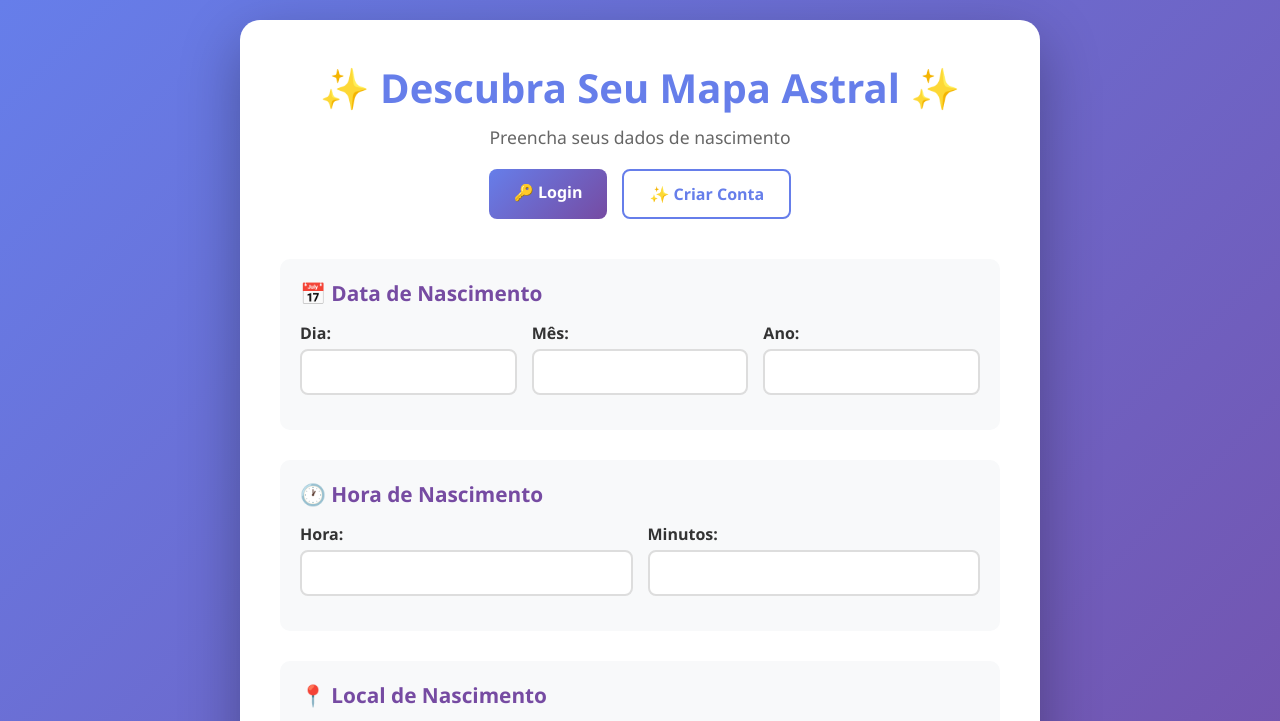
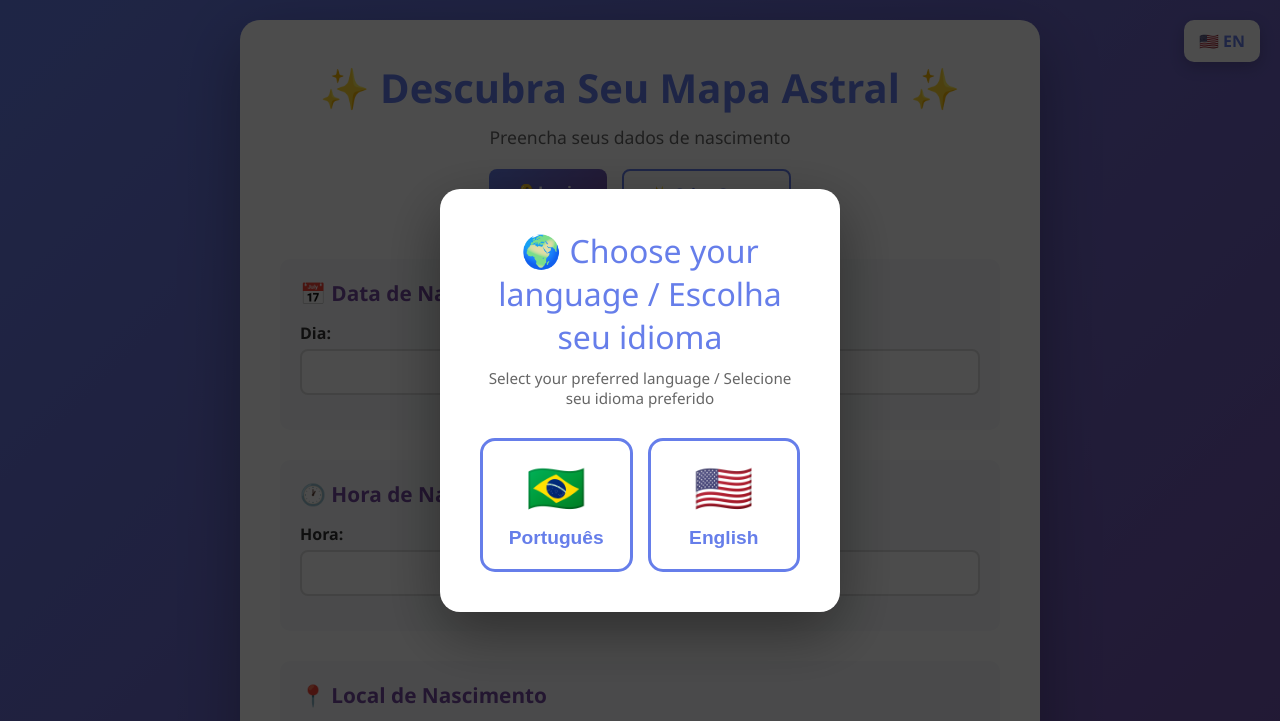
Before and after one commit to thomasjoaquim/horoscope-app, a website: page public/index.html in a window 1280 px wide. Shown: the top 721 px of the page. Drawn offline with Linux system fonts and the light colour scheme.

Commit message:
traducoes

```diff
--- /dev/null
+++ b/public/i18n.js
@@ -0,0 +1,316 @@
+// Sistema de Internacionalização (i18n)
+
+class I18n {
+    constructor() {
+        this.translations = null;
+        this.currentLang = this.getStoredLanguage() || null;
+        this.defaultLang = 'pt';
+    }
+
+    // Carregar traduções do arquivo JSON
+    async loadTranslations() {
+        try {
+            const response = await fetch('/translations.json');
+            this.translations = await response.json();
+            return true;
+        } catch (error) {
+            console.error('Erro ao carregar traduções:', error);
+            return false;
+        }
+    }
+
+    // Obter idioma armazenado no localStorage
+    getStoredLanguage() {
+        return localStorage.getItem('language');
+    }
+
+    // Salvar idioma no localStorage
+    setStoredLanguage(lang) {
+        localStorage.setItem('language', lang);
+        this.currentLang = lang;
+    }
+
+    // Verificar se já escolheu o idioma
+    hasChosenLanguage() {
+        return this.getStoredLanguage() !== null;
+    }
+
+    // Obter tradução por chave
+    t(key) {
+        if (!this.translations || !this.currentLang) {
+            return key;
+        }
+
+        const keys = key.split('.');
+        let value = this.translations[this.currentLang];
+
+        for (const k of keys) {
+            if (value && value[k] !== undefined) {
+                value = value[k];
+            } else {
+                return key;
+            }
+        }
+
+        return value;
+    }
+
+    // Traduzir toda a página
+    translatePage() {
+        if (!this.currentLang) return;
+
+        // Traduzir elementos com atributo data-i18n
+        document.querySelectorAll('[data-i18n]').forEach(element => {
+            const key = element.getAttribute('data-i18n');
+            element.textContent = this.t(key);
+        });
+
+        // Traduzir placeholders
+        document.querySelectorAll('[data-i18n-placeholder]').forEach(element => {
+            const key = element.getAttribute('data-i18n-placeholder');
+            element.placeholder = this.t(key);
+        });
+
+        // Traduzir valores de input
+        document.querySelectorAll('[data-i18n-value]').forEach(element => {
+            const key = element.getAttribute('data-i18n-value');
+            element.value = this.t(key);
+        });
+
+        // Traduzir títulos (title attribute)
+        document.querySelectorAll('[data-i18n-title]').forEach(element => {
+            const key = element.getAttribute('data-i18n-title');
+            element.title = this.t(key);
+        });
+    }
+
+    // Mostrar popup de seleção de idioma
+    showLanguagePopup() {
+        // Criar overlay
+        const overlay = document.createElement('div');
+        overlay.id = 'language-popup-overlay';
+        overlay.style.cssText = `
+            position: fixed;
+            top: 0;
+            left: 0;
+            width: 100%;
+            height: 100%;
+            background: rgba(0, 0, 0, 0.7);
+            display: flex;
+            justify-content: center;
+            align-items: center;
+            z-index: 9999;
+            animation: fadeIn 0.3s;
+        `;
+
+        // Criar popup
+        const popup = document.createElement('div');
+        popup.style.cssText = `
+            background: white;
+            border-radius: 20px;
+            padding: 40px;
+            max-width: 400px;
+            width: 90%;
+            box-shadow: 0 20px 60px rgba(0,0,0,0.4);
+            text-align: center;
+            animation: slideUp 0.3s;
+        `;
+
+        popup.innerHTML = `
+            <style>
+                @keyframes fadeIn {
+                    from { opacity: 0; }
+                    to { opacity: 1; }
+                }
+                @keyframes slideUp {
+                    from { transform: translateY(50px); opacity: 0; }
+                    to { transform: translateY(0); opacity: 1; }
+                }
+                .lang-title {
+                    font-size: 2em;
+                    color: #667eea;
+                    margin-bottom: 10px;
+                }
+                .lang-subtitle {
+                    color: #666;
+                    margin-bottom: 30px;
+                    font-size: 0.95em;
+                }
+                .lang-buttons {
+                    display: flex;
+                    gap: 15px;
+                    justify-content: center;
+                }
+                .lang-btn {
+                    flex: 1;
+                    padding: 20px;
+                    border: 3px solid #667eea;
+                    border-radius: 15px;
+                    background: white;
+                    color: #667eea;
+                    font-size: 1.2em;
+                    font-weight: bold;
+                    cursor: pointer;
+                    transition: all 0.3s;
+                    display: flex;
+                    flex-direction: column;
+                    align-items: center;
+                    gap: 10px;
+                }
+                .lang-btn:hover {
+                    background: linear-gradient(135deg, #667eea 0%, #764ba2 100%);
+                    color: white;
+                    transform: translateY(-5px);
+                    box-shadow: 0 10px 30px rgba(102, 126, 234, 0.4);
+                }
+                .lang-btn .flag {
+                    font-size: 2.5em;
+                }
+                .lang-btn .text {
+                    font-size: 1em;
+                }
+            </style>
+            <div class="lang-title">🌍 Choose your language / Escolha seu idioma</div>
+            <div class="lang-subtitle">Select your preferred language / Selecione seu idioma preferido</div>
+            <div class="lang-buttons">
+                <button class="lang-btn" data-lang="pt">
+                    <span class="flag">🇧🇷</span>
+                    <span class="text">Português</span>
+                </button>
+                <button class="lang-btn" data-lang="en">
+                    <span class="flag">🇺🇸</span>
+                    <span class="text">English</span>
+                </button>
+            </div>
+        `;
+
+        overlay.appendChild(popup);
+        document.body.appendChild(overlay);
+
+        // Adicionar event listeners nos botões
+        popup.querySelectorAll('.lang-btn').forEach(btn => {
+            btn.addEventListener('click', () => {
+                const lang = btn.getAttribute('data-lang');
+                this.setLanguage(lang);
+                this.closeLanguagePopup();
+            });
+        });
+
+        // Evitar fechar ao clicar no popup
+        popup.addEventListener('click', (e) => {
+            e.stopPropagation();
+        });
+    }
+
+    // Fechar popup de idioma
+    closeLanguagePopup() {
+        const overlay = document.getElementById('language-popup-overlay');
+        if (overlay) {
+            overlay.style.animation = 'fadeOut 0.3s';
+            setTimeout(() => {
+                overlay.remove();
+            }, 300);
+        }
+    }
+
+    // Definir idioma e traduzir página
+    setLanguage(lang) {
+        this.setStoredLanguage(lang);
+        this.translatePage();
+
+        // Disparar evento customizado para outras partes da aplicação
+        window.dispatchEvent(new CustomEvent('languageChanged', { detail: { language: lang } }));
+    }
+
+    // Inicializar sistema de idiomas
+    async init() {
+        // Carregar traduções
+        const loaded = await this.loadTranslations();
+        if (!loaded) {
+            console.error('Falha ao carregar traduções');
+            return;
+        }
+
+        // Se não escolheu idioma, mostrar popup
+        if (!this.hasChosenLanguage()) {
+            this.showLanguagePopup();
+        } else {
+            // Se já escolheu, aplicar o idioma
+            this.translatePage();
+        }
+    }
+
+    // Criar botão de troca de idioma
+    createLanguageToggle() {
+        const toggle = document.createElement('div');
+        toggle.id = 'language-toggle';
+        toggle.style.cssText = `
+            position: fixed;
+            top: 20px;
+            right: 20px;
+            z-index: 1000;
+            background: white;
+            border-radius: 10px;
+            padding: 10px 15px;
+            box-shadow: 0 5px 15px rgba(0,0,0,0.2);
+            cursor: pointer;
+            font-weight: bold;
+            color: #667eea;
+            transition: all 0.3s;
+        `;
+
+        const currentFlag = this.currentLang === 'pt' ? '🇧🇷' : '🇺🇸';
+        const currentText = this.currentLang === 'pt' ? 'PT' : 'EN';
+
+        toggle.innerHTML = `${currentFlag} ${currentText}`;
+
+        toggle.addEventListener('click', () => {
+            const newLang = this.currentLang === 'pt' ? 'en' : 'pt';
+            this.setLanguage(newLang);
+
+            // Atualizar o botão
+            const newFlag = newLang === 'pt' ? '🇧🇷' : '🇺🇸';
+            const newText = newLang === 'pt' ? 'PT' : 'EN';
+            toggle.innerHTML = `${newFlag} ${newText}`;
+        });
+
+        toggle.addEventListener('mouseenter', () => {
+            toggle.style.transform = 'scale(1.1)';
+            toggle.style.boxShadow = '0 8px 20px rgba(102, 126, 234, 0.4)';
+        });
+
+        toggle.addEventListener('mouseleave', () => {
+            toggle.style.transform = 'scale(1)';
+            toggle.style.boxShadow = '0 5px 15px rgba(0,0,0,0.2)';
+        });
+
+        document.body.appendChild(toggle);
+    }
+}
+
+// Adicionar animação de fadeOut ao CSS global
+const style = document.createElement('style');
+style.textContent = `
+    @keyframes fadeOut {
+        from { opacity: 1; }
+        to { opacity: 0; }
+    }
+`;
+document.head.appendChild(style);
+
+// Criar instância global
+const i18n = new I18n();
+
+// Inicializar quando a página carregar
+if (document.readyState === 'loading') {
+    document.addEventListener('DOMContentLoaded', () => {
+        i18n.init();
+        i18n.createLanguageToggle();
+    });
+} else {
+    i18n.init();
+    i18n.createLanguageToggle();
+}
+
+// Exportar para uso em outros scripts
+window.i18n = i18n;
--- /dev/null
+++ b/public/translations.json
@@ -0,0 +1,292 @@
+{
+  "pt": {
+    "popup": {
+      "title": "🌍 Escolha seu idioma",
+      "subtitle": "Choose your language",
+      "portuguese": "Português",
+      "english": "English"
+    },
+    "home": {
+      "title": "✨ Descubra Seu Mapa Astral ✨",
+      "subtitle": "Preencha seus dados de nascimento",
+      "btnLogin": "🔑 Login",
+      "btnRegister": "✨ Criar Conta"
+    },
+    "form": {
+      "birthDate": "📅 Data de Nascimento",
+      "day": "Dia:",
+      "month": "Mês:",
+      "year": "Ano:",
+      "birthTime": "🕐 Hora de Nascimento",
+      "hour": "Hora:",
+      "minutes": "Minutos:",
+      "birthPlace": "📍 Local de Nascimento",
+      "city": "Cidade (opcional):",
+      "cityPlaceholder": "Ex: São Paulo",
+      "latitude": "Latitude:",
+      "latitudePlaceholder": "Ex: -23.5505",
+      "latitudeHelp": "Use números negativos para Sul",
+      "longitude": "Longitude:",
+      "longitudePlaceholder": "Ex: -46.6333",
+      "longitudeHelp": "Use números negativos para Oeste",
+      "timezone": "Fuso Horário:",
+      "timezonePlaceholder": "Ex: -3 (Brasília)",
+      "timezoneHelp": "Ex: -3 para Brasília, -5 para NY",
+      "saveMap": "Salvar este mapa no meu histórico",
+      "btnSubmit": "🔮 Consultar Mapa Astral"
+    },
+    "loading": {
+      "text": "Consultando as estrelas..."
+    },
+    "result": {
+      "title": "🌙 Seu Mapa Astral",
+      "sun": "☀️ Sol em",
+      "moon": "🌙 Lua em",
+      "ascendant": "⬆️ Ascendente em",
+      "planetsTitle": "🪐 Posição dos Planetas",
+      "sign": "Signo:",
+      "position": "Posição:",
+      "retrograde": "℞"
+    },
+    "auth": {
+      "login": {
+        "title": "🌙 Portal Astrológico",
+        "subtitle": "Faça login para acessar seu perfil",
+        "email": "Email:",
+        "password": "Senha:",
+        "btnSubmit": "Entrar",
+        "noAccount": "Não tem uma conta?",
+        "register": "Cadastre-se aqui",
+        "backHome": "Voltar para o início",
+        "successMessage": "Login realizado com sucesso! Redirecionando..."
+      },
+      "register": {
+        "title": "✨ Criar Conta",
+        "subtitle": "Cadastre-se para salvar seus mapas astrais",
+        "name": "Nome completo:",
+        "email": "Email:",
+        "password": "Senha:",
+        "passwordHelp": "Mínimo 6 caracteres",
+        "confirmPassword": "Confirmar senha:",
+        "btnSubmit": "Criar Conta",
+        "hasAccount": "Já tem uma conta?",
+        "login": "Faça login aqui",
+        "backHome": "Voltar para o início",
+        "successMessage": "Conta criada com sucesso! Redirecionando..."
+      }
+    },
+    "dashboard": {
+      "header": {
+        "hello": "Olá,",
+        "btnLogout": "Sair"
+      },
+      "tabs": {
+        "newMap": "🔮 Novo Mapa",
+        "history": "📚 Histórico",
+        "profile": "👤 Perfil"
+      },
+      "newMap": {
+        "title": "✨ Consultar Novo Mapa Astral"
+      },
+      "history": {
+        "title": "📚 Meus Mapas Salvos",
+        "emptyTitle": "📭 Nenhum mapa salvo ainda",
+        "emptySubtitle": "Consulte seu primeiro mapa astral na aba \"Novo Mapa\"",
+        "date": "📅 Data:",
+        "time": "🕐 Hora:",
+        "place": "📍 Local:",
+        "btnDelete": "🗑️ Excluir",
+        "confirmDelete": "Tem certeza que deseja excluir este mapa?",
+        "deleteSuccess": "✅ Mapa excluído com sucesso!",
+        "saveSuccess": "✅ Mapa salvo no seu histórico!"
+      },
+      "profile": {
+        "title": "👤 Meu Perfil",
+        "name": "Nome:",
+        "email": "Email:",
+        "btnSubmit": "Atualizar Perfil",
+        "successMessage": "✅ Perfil atualizado com sucesso!"
+      }
+    },
+    "signs": {
+      "Aries": "Áries",
+      "Taurus": "Touro",
+      "Gemini": "Gêmeos",
+      "Cancer": "Câncer",
+      "Leo": "Leão",
+      "Virgo": "Virgem",
+      "Libra": "Libra",
+      "Scorpio": "Escorpião",
+      "Sagittarius": "Sagitário",
+      "Capricorn": "Capricórnio",
+      "Aquarius": "Aquário",
+      "Pisces": "Peixes"
+    },
+    "planets": {
+      "Sun": "Sol",
+      "Moon": "Lua",
+      "Mercury": "Mercúrio",
+      "Venus": "Vênus",
+      "Mars": "Marte",
+      "Jupiter": "Júpiter",
+      "Saturn": "Saturno",
+      "Uranus": "Urano",
+      "Neptune": "Netuno",
+      "Pluto": "Plutão"
+    },
+    "errors": {
+      "fillAllFields": "Por favor, preencha todos os campos!",
+      "fetchError": "Erro ao buscar dados. Verifique sua conexão.",
+      "passwordMismatch": "As senhas não coincidem!",
+      "passwordLength": "A senha deve ter no mínimo 6 caracteres!",
+      "emailExists": "Este email já está cadastrado!",
+      "invalidCredentials": "Email ou senha incorretos!",
+      "genericError": "Erro ao processar solicitação. Tente novamente."
+    }
+  },
+  "en": {
+    "popup": {
+      "title": "🌍 Choose your language",
+      "subtitle": "Escolha seu idioma",
+      "portuguese": "Português",
+      "english": "English"
+    },
+    "home": {
+      "title": "✨ Discover Your Birth Chart ✨",
+      "subtitle": "Fill in your birth information",
+      "btnLogin": "🔑 Login",
+      "btnRegister": "✨ Sign Up"
+    },
+    "form": {
+      "birthDate": "📅 Birth Date",
+      "day": "Day:",
+      "month": "Month:",
+      "year": "Year:",
+      "birthTime": "🕐 Birth Time",
+      "hour": "Hour:",
+      "minutes": "Minutes:",
+      "birthPlace": "📍 Birth Place",
+      "city": "City (optional):",
+      "cityPlaceholder": "Ex: New York",
+      "latitude": "Latitude:",
+      "latitudePlaceholder": "Ex: 40.7128",
+      "latitudeHelp": "Use negative numbers for South",
+      "longitude": "Longitude:",
+      "longitudePlaceholder": "Ex: -74.0060",
+      "longitudeHelp": "Use negative numbers for West",
+      "timezone": "Timezone:",
+      "timezonePlaceholder": "Ex: -5 (New York)",
+      "timezoneHelp": "Ex: -5 for NY, -3 for Brazil",
+      "saveMap": "Save this chart to my history",
+      "btnSubmit": "🔮 Get Birth Chart"
+    },
+    "loading": {
+      "text": "Consulting the stars..."
+    },
+    "result": {
+      "title": "🌙 Your Birth Chart",
+      "sun": "☀️ Sun in",
+      "moon": "🌙 Moon in",
+      "ascendant": "⬆️ Ascendant in",
+      "planetsTitle": "🪐 Planetary Positions",
+      "sign": "Sign:",
+      "position": "Position:",
+      "retrograde": "℞"
+    },
+    "auth": {
+      "login": {
+        "title": "🌙 Astrology Portal",
+        "subtitle": "Login to access your profile",
+        "email": "Email:",
+        "password": "Password:",
+        "btnSubmit": "Login",
+        "noAccount": "Don't have an account?",
+        "register": "Sign up here",
+        "backHome": "Back to home",
+        "successMessage": "Login successful! Redirecting..."
+      },
+      "register": {
+        "title": "✨ Sign Up",
+        "subtitle": "Register to save your birth charts",
+        "name": "Full name:",
+        "email": "Email:",
+        "password": "Password:",
+        "passwordHelp": "Minimum 6 characters",
+        "confirmPassword": "Confirm password:",
+        "btnSubmit": "Create Account",
+        "hasAccount": "Already have an account?",
+        "login": "Login here",
+        "backHome": "Back to home",
+        "successMessage": "Account created successfully! Redirecting..."
+      }
+    },
+    "dashboard": {
+      "header": {
+        "hello": "Hello,",
+        "btnLogout": "Logout"
+      },
+      "tabs": {
+        "newMap": "🔮 New Chart",
+        "history": "📚 History",
+        "profile": "👤 Profile"
+      },
+      "newMap": {
+        "title": "✨ Get New Birth Chart"
+      },
+      "history": {
+        "title": "📚 My Saved Charts",
+        "emptyTitle": "📭 No saved charts yet",
+        "emptySubtitle": "Get your first birth chart in the \"New Chart\" tab",
+        "date": "📅 Date:",
+        "time": "🕐 Time:",
+        "place": "📍 Place:",
+        "btnDelete": "🗑️ Delete",
+        "confirmDelete": "Are you sure you want to delete this chart?",
+        "deleteSuccess": "✅ Chart deleted successfully!",
+        "saveSuccess": "✅ Chart saved to your history!"
+      },
+      "profile": {
+        "title": "👤 My Profile",
+        "name": "Name:",
+        "email": "Email:",
+        "btnSubmit": "Update Profile",
+        "successMessage": "✅ Profile updated successfully!"
+      }
+    },
+    "signs": {
+      "Aries": "Aries",
+      "Taurus": "Taurus",
+      "Gemini": "Gemini",
+      "Cancer": "Cancer",
+      "Leo": "Leo",
+      "Virgo": "Virgo",
+      "Libra": "Libra",
+      "Scorpio": "Scorpio",
+      "Sagittarius": "Sagittarius",
+      "Capricorn": "Capricorn",
+      "Aquarius": "Aquarius",
+      "Pisces": "Pisces"
+    },
+    "planets": {
+      "Sun": "Sun",
+      "Moon": "Moon",
+      "Mercury": "Mercury",
+      "Venus": "Venus",
+      "Mars": "Mars",
+      "Jupiter": "Jupiter",
+      "Saturn": "Saturn",
+      "Uranus": "Uranus",
+      "Neptune": "Neptune",
+      "Pluto": "Pluto"
+    },
+    "errors": {
+      "fillAllFields": "Please fill in all fields!",
+      "fetchError": "Error fetching data. Check your connection.",
+      "passwordMismatch": "Passwords don't match!",
+      "passwordLength": "Password must be at least 6 characters!",
+      "emailExists": "This email is already registered!",
+      "invalidCredentials": "Invalid email or password!",
+      "genericError": "Error processing request. Please try again."
+    }
+  }
+}
```
Also changed, not shown: public/index.html (+26 -25 lines), public/login.html (+10 -9 lines), public/registro.html (+13 -12 lines), public/script.js (+23 -6 lines).
